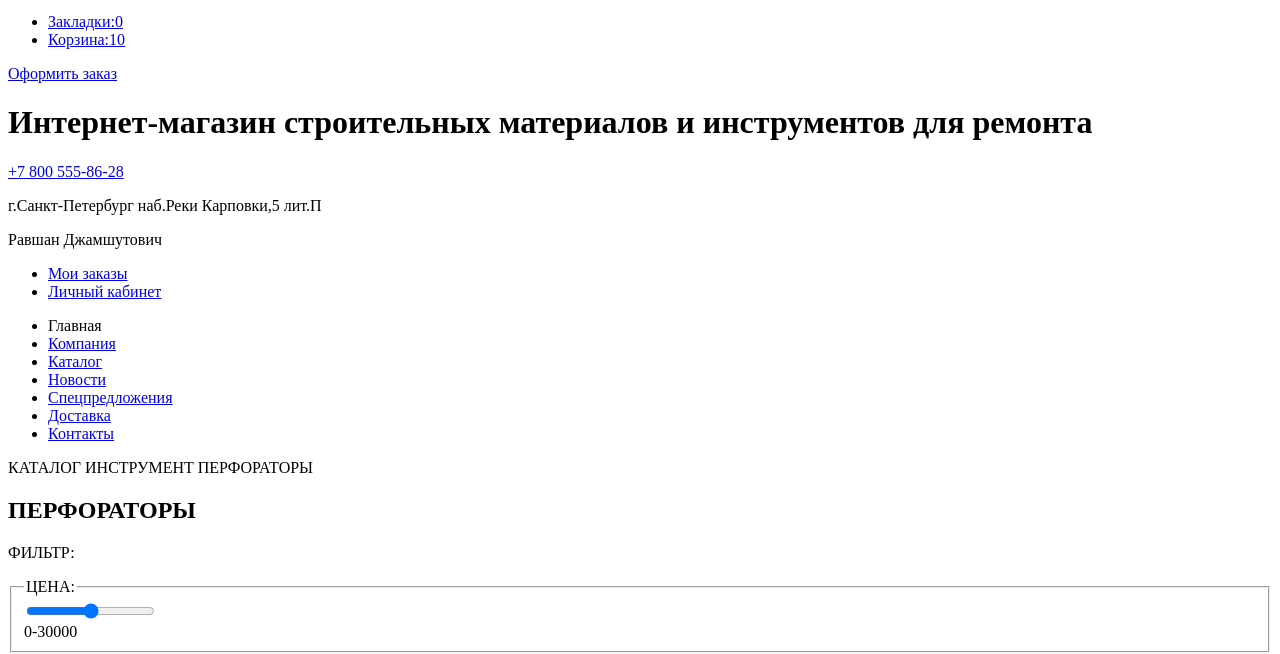
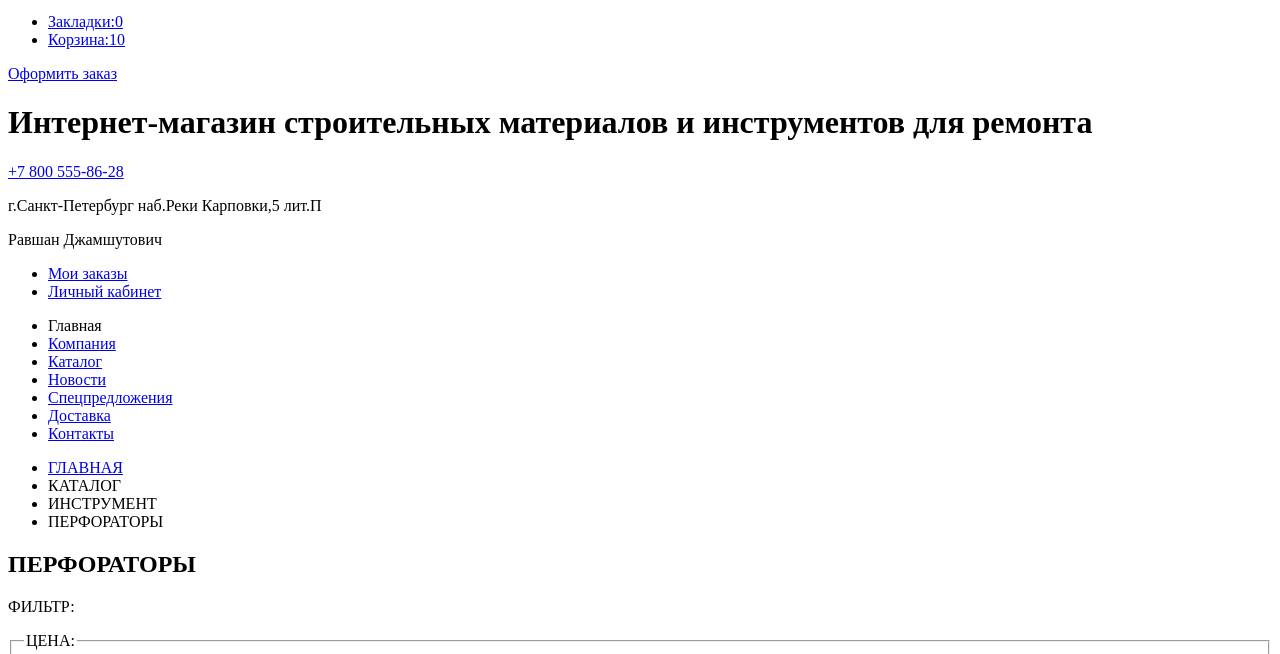
Before and after one commit to Zaurd796/1762757-technomart-31, a plain HTML site: page catalog.html in a window 1280 px wide. Shown: the part 136-790 px from the top of the page. Drawn offline with Linux system fonts and the light colour scheme.

Commit message:
доработка задания 2.20

```diff
--- a/catalog.html
+++ b/catalog.html
@@ -72,11 +72,12 @@
   		</div>
   	</header>
   	<main>
-  		<div>
-  			<a>КАТАЛОГ</a>
-  			<a>ИНСТРУМЕНТ</a>
-  			<a>ПЕРФОРАТОРЫ</a>
-  		</div>
+  		<ul>
+  			<li><a href="index.html">ГЛАВНАЯ</a></li>
+  			<li><a>КАТАЛОГ</a></li>
+  			<li><a>ИНСТРУМЕНТ</a></li>
+  			<li><a>ПЕРФОРАТОРЫ</a></li>
+  		</ul>
   		<h2>ПЕРФОРАТОРЫ</h2>
   		<p>ФИЛЬТР:</p>
   		<div>
@@ -300,9 +301,9 @@
  				&copy; 2010-2021 Компания "Техномарт" Все права защищены.
  			</p>
  			 <ul>
- 			 	<li>В контакте</li>
- 			 	<li>Facebook</li>
- 			 	<li>Instagramm</li>
+ 			 	<li><a href="blank.html">В контакте</a></li>
+ 			 	<li><a href="blank.html">Facebook</a></li>
+ 			 	<li><a href="blank.html">Instagramm</a></li>
  			 </ul>
  			 <p>
  			 	Обратная связь:
```
Also changed, not shown: index.html (+3 -3 lines).
